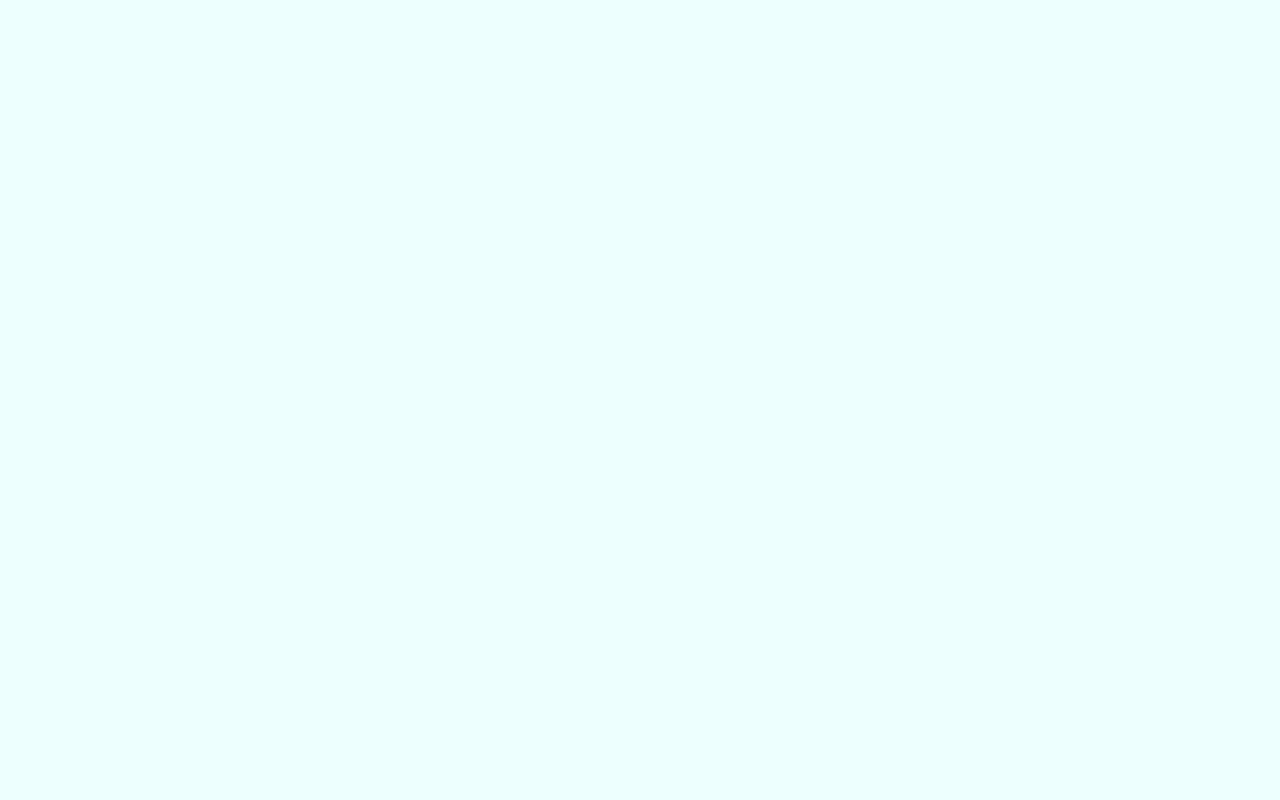
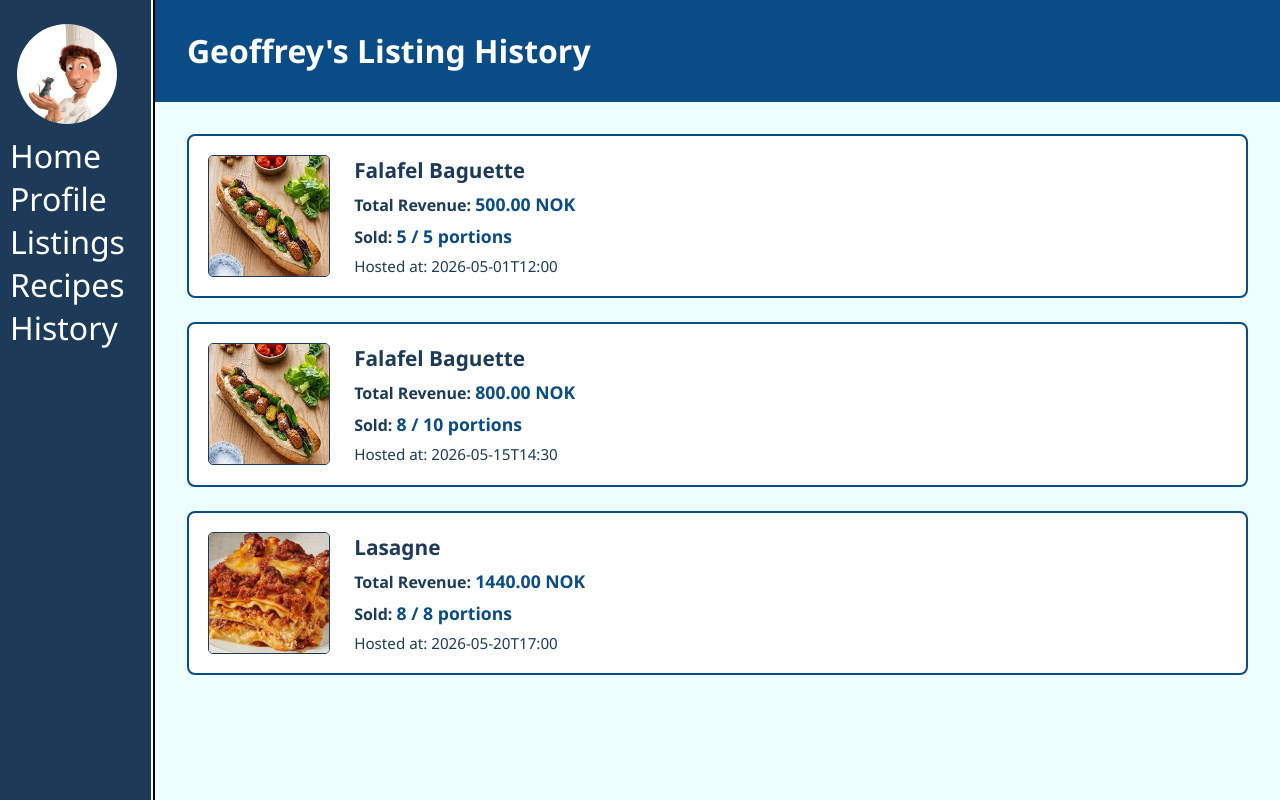
Before and after one commit to TPhong95/HomeCookKitchen, a React (Vite) app in the folder frontend/: page /user/chef/history in a window 1280 px wide. Before the commit this address had no page. Built offline with nearby package versions, Linux system fonts and the light colour scheme.

Commit message:
Created chef history

```diff
--- /dev/null
+++ b/frontend/src/components/chef/history.css
@@ -0,0 +1,86 @@
+.listings-layout {
+  display: flex;
+  min-height: 100vh;
+}
+
+.listings-wrapper {
+  font-family: "Segoe UI", serif;
+  background-color: #eeffff;
+  flex: 1;
+  border-left-style: solid;
+  border-left-width: 2px;
+  border-left-color: #000000;
+}
+
+.listings-top-banner {
+  display: flex;
+  justify-content: space-between;
+  align-items: center;
+  color: #ffffff;
+  background-color: #0a4c86;
+  padding: 0.5rem 2rem;
+}
+
+.all-active-listings-container {
+  display: flex;
+  flex-direction: column;
+  gap: 1.5rem;
+  padding: 2rem;
+}
+
+.active-listing-item-container {
+  display: flex;
+  flex-direction: row;
+  align-items: center;
+  gap: 1.5rem;
+  background-color: #ffffff;
+  border: 2px solid #0a4c86;
+  border-radius: 8px;
+  padding: 1.2rem;
+}
+
+.listing-picture-container img {
+  width: 120px;
+  height: 120px;
+  border-radius: 5px;
+  object-fit: cover;
+  border: 1px solid #1d3b58;
+  display: block;
+}
+
+.listing-info-container {
+  display: flex;
+  flex-direction: column;
+  justify-content: space-between;
+  flex: 1;
+  height: 120px;
+}
+
+.name-and-edit-container {
+  display: flex;
+  justify-content: space-between;
+  align-items: center;
+  width: 100%;
+}
+
+.listing-title {
+  font-size: 1.3rem;
+  font-weight: bold;
+  color: #1d3b58;
+  margin: 0;
+}
+
+.listing-quantity-text {
+  font-weight: 600;
+  color: #1d3b58;
+}
+
+.listing-quantity-numbers {
+  color: #0a4c86;
+  font-weight: bold;
+}
+
+.listing-price-container {
+  font-size: 0.95rem;
+  color: #1d3b58;
+}
--- /dev/null
+++ b/frontend/src/components/chef/history.tsx
@@ -0,0 +1,89 @@
+import {Banner} from "../general/banner.tsx";
+import "./history.css";
+import {type ListingStruct} from "../shared/listinginterface.ts";
+import {useState} from "react";
+
+const testHistoryListings: ListingStruct[] = [
+  {
+    id: 101,
+    image: "../../../testdata/falafelbaguette.jpg",
+    recipeName: "Falafel Baguette",
+    quantity: 10,
+    quantityPurchased: 8,
+    unitPrice: 100,
+    readyBy: "2026-05-15T14:30",
+    createdAt: "2026-05-10T11:00",
+    purchaseDeadline: "2026-05-14T12:00",
+  },
+  {
+    id: 102,
+    image: "../../../testdata/lasagne.jpg",
+    recipeName: "Lasagne",
+    quantity: 8,
+    quantityPurchased: 8,
+    unitPrice: 180,
+    readyBy: "2026-05-20T17:00",
+    createdAt: "2026-05-15T11:00",
+    purchaseDeadline: "2026-05-19T15:00",
+  },
+  {
+    id: 103,
+    image: "../../../testdata/falafelbaguette.jpg",
+    recipeName: "Falafel Baguette",
+    quantity: 5,
+    quantityPurchased: 5,
+    unitPrice: 100,
+    readyBy: "2026-05-01T12:00",
+    createdAt: "2026-04-28T10:00",
+    purchaseDeadline: "2026-04-30T12:00",
+  }
+];
+
+export function History() {
+  const name = "Geoffrey";
+  const [historyListings] = useState<ListingStruct[]>(testHistoryListings);
+
+  const sortedHistory = [...historyListings].sort(
+    (a, b) => new Date(a.readyBy).getTime() - new Date(b.readyBy).getTime()
+  );
+
+  return (
+    <div className={"listings-layout"}>
+      <Banner/>
+      <div className={"listings-wrapper"}>
+        <div className={"listings-top-banner"}>
+          <h1>{name}'s Listing History</h1>
+        </div>
+
+        <div className={"all-active-listings-container"}>
+          {sortedHistory.map((listing) => {
+            const revenue = (listing.quantityPurchased ?? 0) * (listing.unitPrice ?? 0);
+            return (
+              <div
+                className={"active-listing-item-container"}
+                key={listing.id}
+              >
+                <div className={"listing-picture-container"}>
+                  <img src={listing.image} alt={listing.recipeName} />
+                </div>
+                <div className={"listing-info-container"}>
+                  <div className={"name-and-edit-container"}>
+                    <div className={"listing-title"}>{listing.recipeName}</div>
+                  </div>
+
+                  <div className={"listing-quantity-text"}>
+                    Total Revenue: <span className={"listing-quantity-numbers"}>{revenue.toFixed(2)} NOK</span>
+                  </div>
+                  <div className={"listing-quantity-text"}>
+                    Sold: <span className={"listing-quantity-numbers"}>{listing.quantityPurchased} / {listing.quantity} portions</span>
+                  </div>
+                  <div className={"listing-price-container"}>Hosted at: {listing.readyBy}</div>
+                </div>
+              </div>
+            );
+          })}
+        </div>
+      </div>
+    </div>
+  );
+}
--- a/frontend/src/main.tsx
+++ b/frontend/src/main.tsx
@@ -4,6 +4,7 @@ import {FrontPage} from "./components/general/frontpage.tsx";
 import {ChefProfile} from "./components/chef/chefprofile.tsx";
 import {Recipe} from "./components/chef/recipe.tsx";
 import {Listings} from "./components/chef/listings.tsx";
+import {History} from "./components/chef/history.tsx";
 
 createRoot(document.getElementById('root')!).render(
   <BrowserRouter>
@@ -12,6 +13,7 @@ createRoot(document.getElementById('root')!).render(
       <Route path={"/user/chef/profile"} element={<ChefProfile />} />
       <Route path={"/user/chef/recipe"} element={<Recipe />} />
       <Route path={"/user/chef/listings"} element={<Listings />} />
+      <Route path={"/user/chef/history"} element={<History />} />
     </Routes>
   </BrowserRouter>,
 )
```
